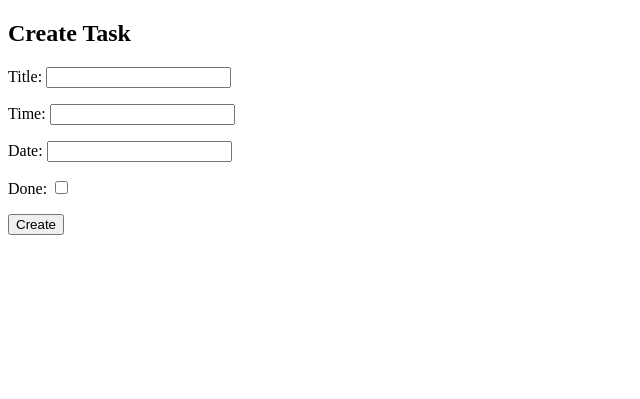
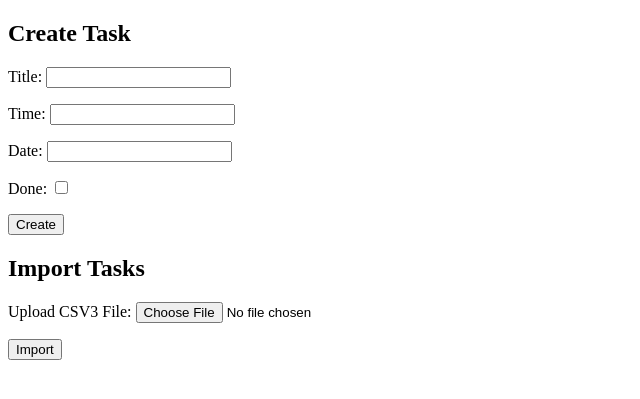
Before and after one commit to bohdanRybchynskyi/taskList, a Django app: page /create/ in a window 1280 px wide. Shown: the top 399 px of the page, without its empty margins (0-640 px from the left). Run offline with Django 5.2, Linux system fonts and the light colour scheme.

Commit message:
Enhance TaskApp by adding CSV task import feature

```diff
--- a/taskManager/taskApp/forms.py
+++ b/taskManager/taskApp/forms.py
@@ -22,3 +22,7 @@ class TaskForm(forms.ModelForm):
     class Meta:
         model = Task
         fields = ['title', 'time', 'date', 'done']
+
+
+class ImportTasksForm(forms.Form):
+    csv_file = forms.FileField(label='Upload CSV3 File')
--- a/taskManager/taskApp/views.py
+++ b/taskManager/taskApp/views.py
@@ -1,9 +1,12 @@
+import codecs
+import csv
+
 from django.contrib import messages
 from django.contrib.auth import authenticate, login
 from django.http import HttpResponse
 from django.shortcuts import redirect, render, get_object_or_404
 from django.views.generic import FormView
-from .forms import LoginForm, RegisterForm, TaskForm
+from .forms import LoginForm, RegisterForm, TaskForm, ImportTasksForm
 from django.views.generic import ListView
 from .models import Task
 
@@ -45,15 +48,30 @@ class TaskListView(ListView):
 
 
 def create_task(request):
+    form = TaskForm()
+    import_form = ImportTasksForm()
+
     if request.method == 'POST':
-        form = TaskForm(request.POST)
-        if form.is_valid():
-            form.instance.user = request.user
-            form.save()
-            return redirect('task-list')
-    else:
-        form = TaskForm()
-    return render(request, 'task/create_task.html', {'form': form})
+        if 'create_task' in request.POST:
+            messages.warning(request, 'No tasks were imported.')
+            form = TaskForm(request.POST)
+            if form.is_valid():
+                form.instance.user = request.user
+                form.save()
+                return redirect('task-list')
+        else:
+            import_form = ImportTasksForm(request.POST, request.FILES)
+            if import_form.is_valid():
+                csv_file = import_form.cleaned_data['csv_file']
+
+                with csv_file.open('r') as file:
+                    csvreader = csv.reader(codecs.iterdecode(file, 'utf-8'))
+                    for row in csvreader:
+                        Task.objects.create(title=row[0], time=row[1], date=row[2], done=row[3], user=request.user)
+
+                return redirect('task-list')
+
+    return render(request, 'task/create_task.html', {'form': form, 'import_form': import_form})
 
 
 def edit_task(request, task_id):
@@ -77,7 +95,7 @@ def delete_task(request, task_id):
         return redirect('task-list')
 
 
-def toggle_task_done(request, task_id):
+def toggle_task_done(task_id):
     task = get_object_or_404(Task, id=task_id)
     task.done = not task.done
     task.save()
--- a/taskManager/templates/task/create_task.html
+++ b/taskManager/templates/task/create_task.html
@@ -10,7 +10,14 @@
     <form method="post">
         {% csrf_token %}
         {{ form.as_p }}
-        <button type="submit">Create</button>
+        <button type="submit" name="create_task">Create</button>
+    </form>
+
+    <h2>Import Tasks</h2>
+    <form method="post" enctype="multipart/form-data">
+        {% csrf_token %}
+        {{ import_form.as_p }}
+        <button type="submit" name="import_csv">Import</button>
     </form>
 </body>
 </html>
```
